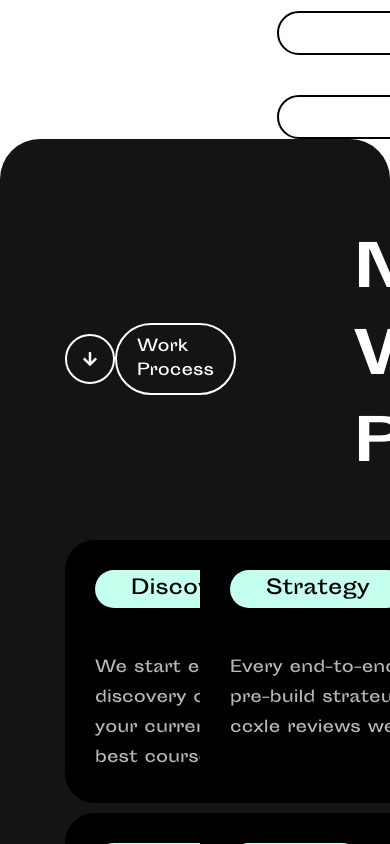
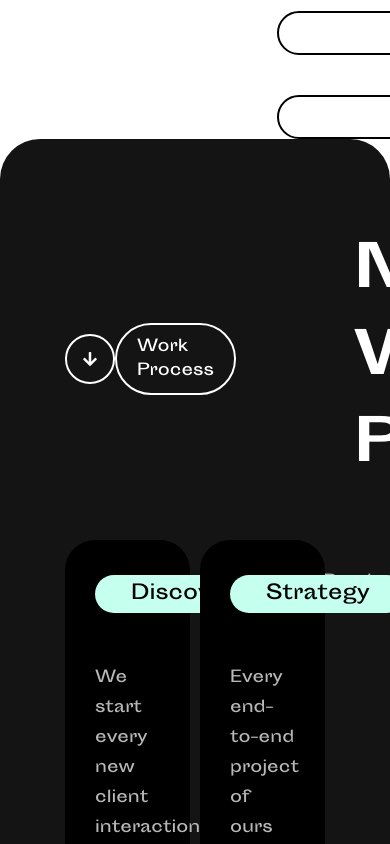
Before and after one commit to yeaminfoysal/Raintor-Limited-Portfolio, a Next.js app: page / in a window 390 px wide. Shown: the part 3200-4044 px from the top of the page. Built offline with nearby package versions, Linux system fonts and the light colour scheme.

Commit message:
readme file making  complete

```diff
--- a/package.json
+++ b/package.json
@@ -16,7 +16,7 @@
   },
   "devDependencies": {
     "@eslint/eslintrc": "^3",
-    "@tailwindcss/postcss": "^4",
+    "@tailwindcss/postcss": "^4.1.11",
     "@types/node": "^20",
     "@types/react": "^19",
     "@types/react-dom": "^19",
--- a/src/components/workProcessCard.tsx
+++ b/src/components/workProcessCard.tsx
@@ -8,7 +8,7 @@ type workProcessCardProps = {
 
 export default function WorkProcessCard({ title, desc }: workProcessCardProps) {
     return (
-        <div className='w-[635px] p-[30px] bg-[#000000] hover:bg-[#C5FF41] text-[#b8b8b8] hover:text-[#141414] hover:rotate-6  rounded-[30px] transition-all duration-300 ease-in-out cursor-pointer'>
+        <div className='lg:w-[400px] xl:w-[635px] p-[30px] bg-[#000000] hover:bg-[#C5FF41] text-[#b8b8b8] hover:text-[#141414] hover:rotate-6  rounded-[30px] transition-all duration-300 ease-in-out cursor-pointer'>
             <div className='flex justify-between items-center'>
                 <span className='text-[20px] px-[36px] py-[4px] bg-[#C5FFEE] rounded-full text-black'>{title}</span>
                 <div className='flex gap-[15px]'>
--- a/src/sections/workProcess.tsx
+++ b/src/sections/workProcess.tsx
@@ -4,7 +4,7 @@ import React from 'react'
 
 export default function WorkProcess() {
     return (
-        <div className='max-w-[1410px] mx-auto px-[65px] py-[70px] rounded-[40px] bg-[#141414] text-white'>
+        <div className='lg:max-w-[960px] xl:max-w-[1410px] mx-auto px-[65px] py-[70px] rounded-[40px] bg-[#141414] text-white'>
             <div className='flex items-center gap-[97px] mt-[20px]'>
                 <SectionIcon color='white' title='Work Process' />
                 <h1 className='text-[58px] font-bold '>My Work Process</h1>
```
Also changed, not shown: 2 other files (tests, documents, lock files or other folders).
